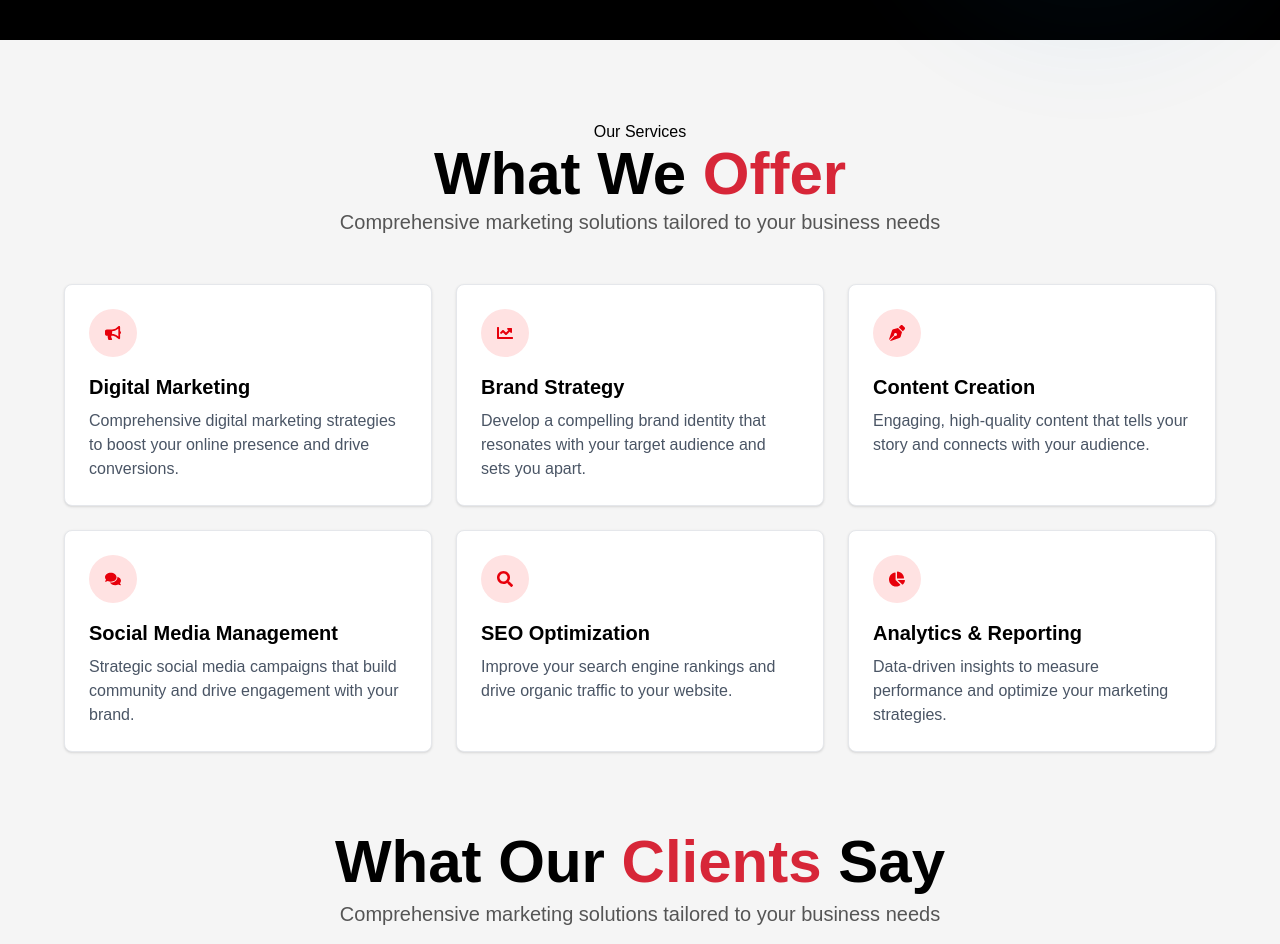
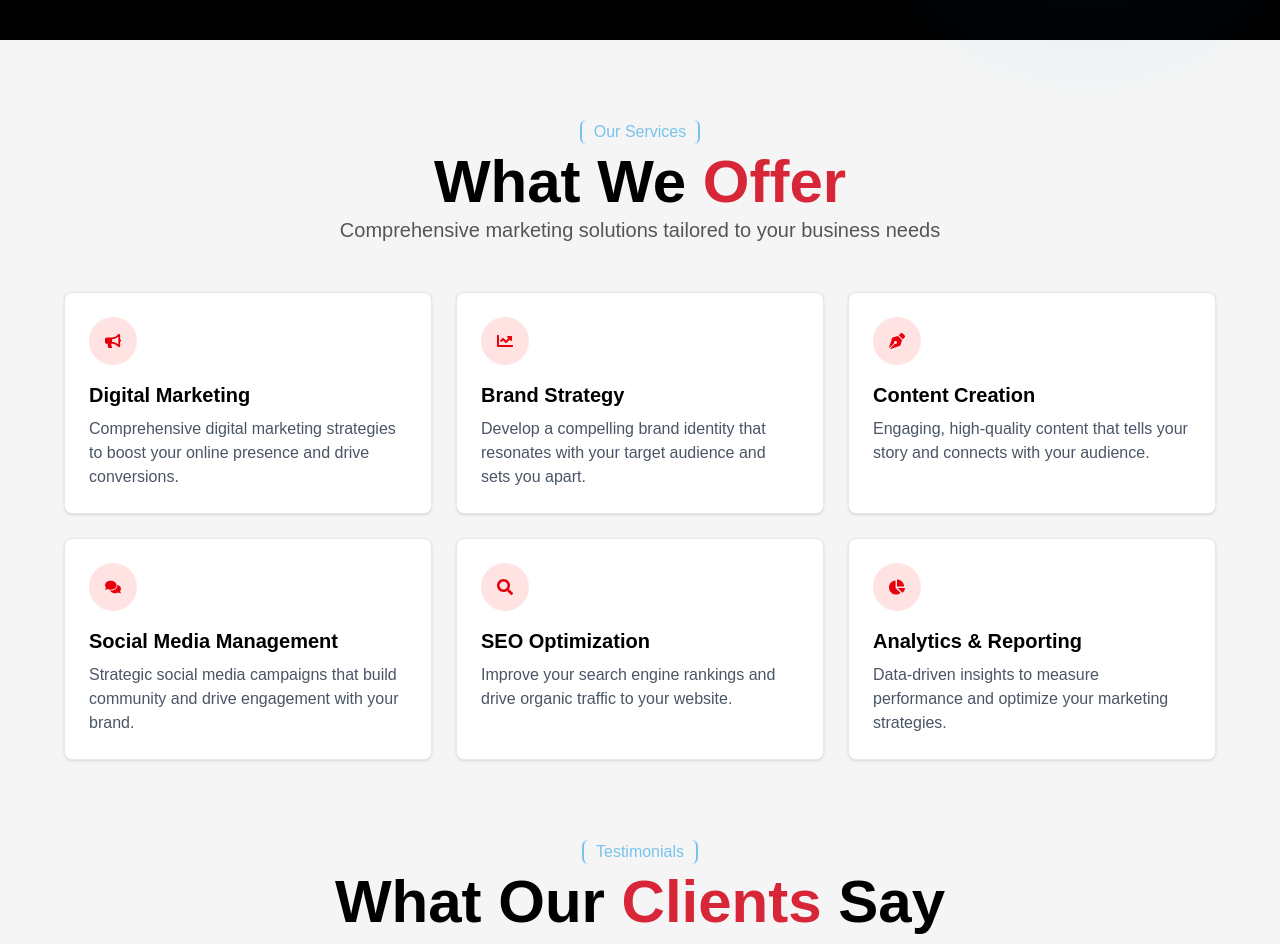
Before and after one commit to AXODUS21/Biboy, a Next.js app: page / in a window 1280 px wide. Shown: the part 760-1704 px from the top of the page. Built offline with nearby package versions, Linux system fonts and the light colour scheme.

Commit message:
design fixes

```diff
--- /dev/null
+++ b/components/CustomTitle.jsx
@@ -0,0 +1,11 @@
+import React from 'react'
+
+const CustomTitle = ({title, customStyle}) => {
+  return (
+    <h2 className={`${customStyle} text-accent border-x-2 rounded-md px-3 mb-2`}>
+        {title}
+    </h2>
+  );
+}
+
+export default CustomTitle
--- a/components/Services.jsx
+++ b/components/Services.jsx
@@ -3,6 +3,7 @@
 import { services } from '@constants';
 import React from 'react'
 import { Element } from 'react-scroll'
+import CustomTitle from './CustomTitle';
 
 
 const Services = () => {
@@ -10,7 +11,7 @@ const Services = () => {
     <Element>
       <div className="w-full pt-20">
         <div className="flex-col items-center flex">
-          <h2 className="">Our Services</h2>
+          <CustomTitle title={"Our Services"}/>
           <h1 className="page_header mb-1">
             What We <span className="text-primary">Offer</span>
           </h1>
--- a/components/Testimonials.jsx
+++ b/components/Testimonials.jsx
@@ -4,12 +4,14 @@ import Image from '@node_modules/next/image';
 import React from 'react'
 import { Element } from 'react-scroll'
 import { RiStarSFill } from "react-icons/ri";
+import CustomTitle from './CustomTitle';
 
 const Testimonials = () => {
   return (
     <Element name="testimonials">
       <div className="pt-20">
         <div className="flex flex-col items-center">
+          <CustomTitle title={"Testimonials"} />
           <h1 className="page_header mb-2">
             What Our <span className="text-primary">Clients</span> Say
           </h1>
```
